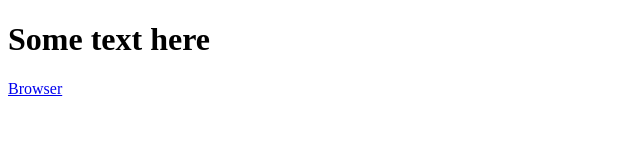
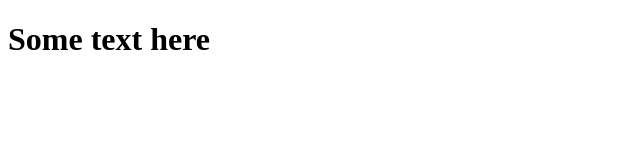
Before and after one commit to heliroosmae/test, a plain HTML site: page index.html in a window 1280 px wide. Shown: the full height of the page, 0-640 px from the left. Drawn offline with Linux system fonts and the light colour scheme.

Commit message:
first commit

```diff
--- a/index.html
+++ b/index.html
@@ -7,6 +7,5 @@
 </head>
 <body>
     <h1>Some text here</h1>
-    <a href="https://github.com/heliroosmae/test.git" target="_blank">Browser</a>
 </body>
 </html>
```
